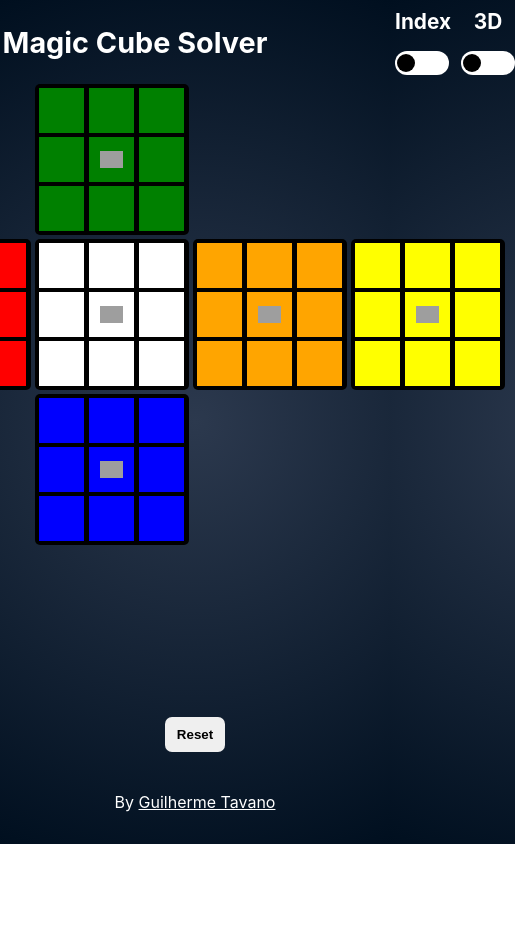
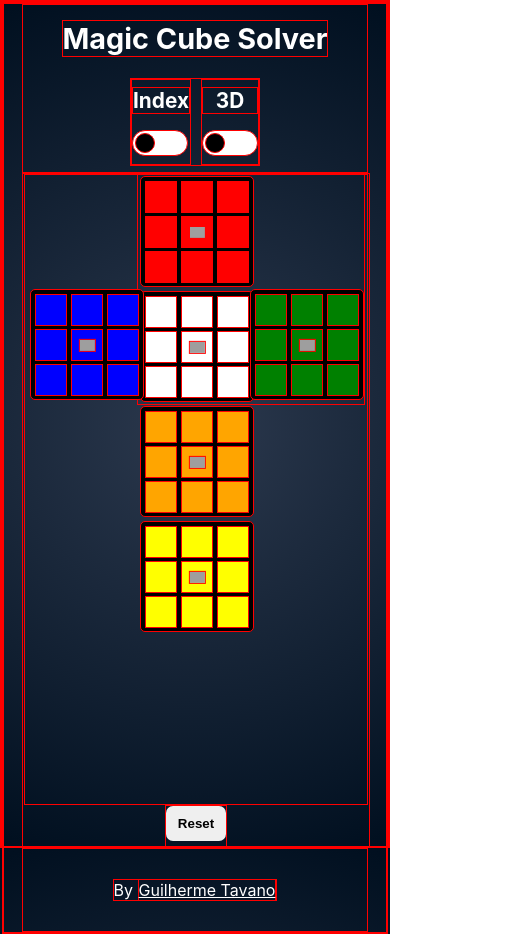
Before and after one commit to guitavano/magicCubeSolver, a React (Create React App) app: page / in a window 390 px wide. Shown: the whole page, 515 px wide, since content can reach past the window. Before the commit the page ends 844 px from the top, so only its background shows below. Built offline with nearby package versions, Linux system fonts and the light colour scheme; grey boxes are pictures that could not be loaded.

Commit message:
Responsive elements

```diff
--- a/src/App.css
+++ b/src/App.css
@@ -1,5 +1,8 @@
+* {
+  border: 1px solid red;
+}
+
 .App {
-  text-align: center;
   display: grid;
   grid-template-columns: 0.8fr;
   grid-template-rows: 10vh 80vh 10vh;
@@ -21,7 +24,7 @@
 header{
   display: grid;
   grid-template-rows: 1fr;
-  grid-template-columns: 1fr 0.1fr;
+  grid-template-columns: 0.9fr 0.1fr;
   align-items: center;
   justify-content: space-between;
 }
@@ -70,6 +73,7 @@ h1{
 .sub-option h2{
   color: white;
   font-size: 1.3em;
+  text-align: center;
 }
 
 .sub-option .check{
@@ -100,12 +104,11 @@ h1{
 
 .main{
   width: 100%;
-  max-width: 1080px;
   display: grid;
   grid-template-columns: 1fr;
   grid-template-rows: 1.5fr 0.1fr;
   justify-items: center;
-
+  align-content: center;
 }
 
 .block.Y, #yellow{
@@ -152,7 +155,6 @@ h1{
 .active .cube{
   width: 100%;
   height: 100%;
-  /* position: relative; */
   transform-style: preserve-3d;
   transition: transform 1s;
   transition: 1s;
@@ -257,11 +259,11 @@ h1{
 
 .not-active .cube{
   display: flex;
-  flex-wrap: wrap;
-  width: 600px;
+  /* flex-wrap: wrap; */
   width: 640px;
   position: relative;
   transition: 1s;
+  border: 1px solid red;
 }
 
 .not-active .side{
@@ -336,9 +338,45 @@ h1{
   transform: rotate(270deg);
 }
 
-@media (max-width: 780px) {
-  header{
-    flex-direction: column;
+@media (max-width: 660px) {
+
+  .App{
+    grid-template-rows: 20vh 80vh 10vh;
+  }
+
+  header {
+    grid-template-columns: 1fr;
+    grid-template-rows: 0.4fr 0.6fr;
+    justify-items: center;
+  }
+
+  .not-active .cube{
+    rotate: 90deg;
+    width: 230px;
+    margin-left: 110px;
+  }
+
+  .not-active .side {
+    grid-template-columns: repeat(3, 35px);
+    margin-top: 110px;
+  }
+
+  .not-active .block{
+    width: 30px;
+    height: 30px;
+  }
+
+  .not-active .side:first-child{
+    left: 113px;
+  }
+
+  .not-active .side:last-child{
+    left: 113px;
+    bottom: -110px;
+  }
+
+  .click{
+    rotate: -90deg;
   }
 }
 
@@ -348,8 +386,6 @@ h1{
 }
 
 .options-3d{
-  /* position: absolute; */
-  bottom: 70px;
   display: grid;
   grid-template-columns: repeat(6, 60px);
   column-gap: 5px;
```
